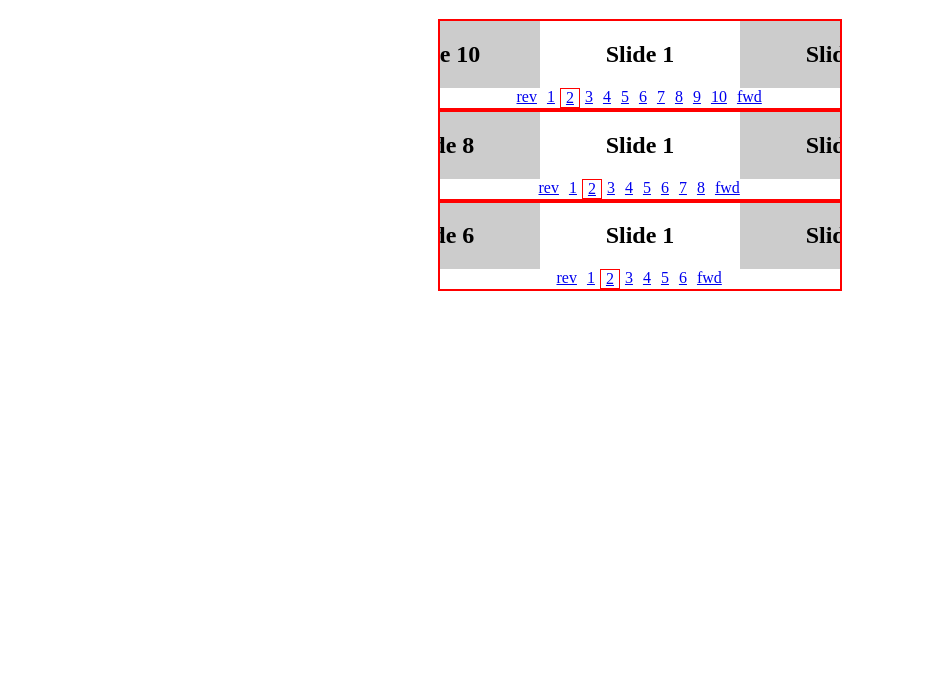
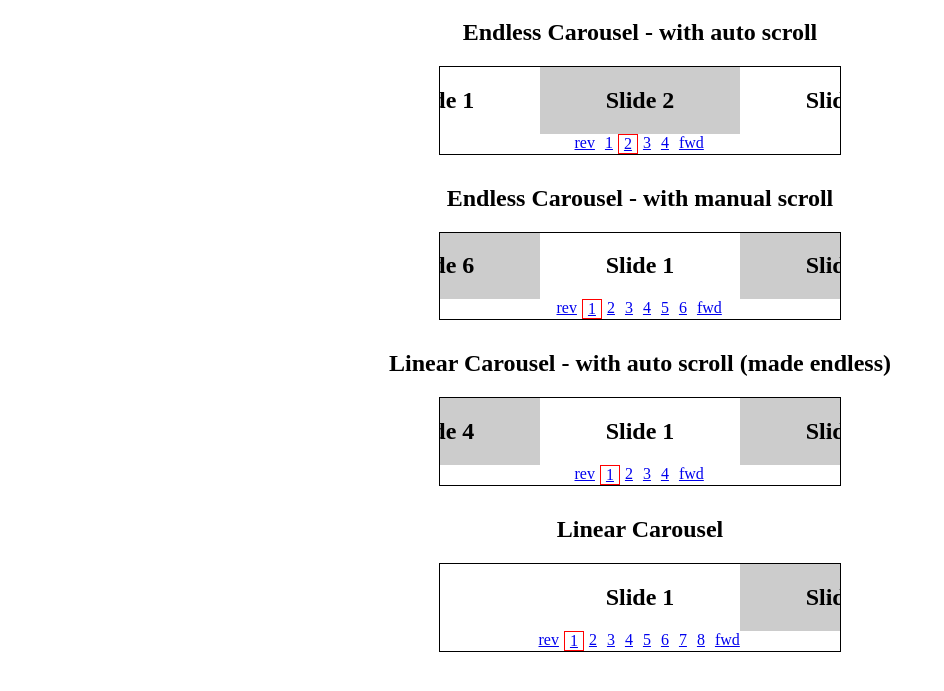
Before and after one commit to method7/Simple-Carousel, a plain HTML site: page index.html in a window 1280 px wide. Shown: the part 61-752 px from the top of the page, without its empty margins (0-944 px from the left). Drawn offline with nearby package versions, Linux system fonts and the light colour scheme.

Commit message:
Switching added for endless and auto scroll modes

```diff
--- a/index.html
+++ b/index.html
@@ -9,30 +9,40 @@
         (function( $ ){
 
             var methods = {
+
+                /***  build carousel and navigation elements  ***/
+                /************************************************/
                 init : function( options ) {
                     // Create some defaults, extending them with any options that were provided
                     var settings = $.extend( {
+                        'infinate'      : false,            // endless carousel?
                         'start'         : 1,                // carousel start slide
-                        'scrollDelay'   : 500,              // auto scroll delay, 0 = off
+                        'scrollDelay'   : 500,              // auto scroll delay, < 500 = off >= 500 sets infinate true
                         'itemView'      : 2,                // porthole width
                         'itemWidth'     : 200,              // carousel item width
                         'itemHeight'    : 'auto',           // carousel item height
                         'overlap'       : 100,              // offset carousel to see previous/next panel 50% itemWidth
                         'fwdButton'     : 'fwd',            // carousel forward button text
                         'revButton'     : 'rev',            // carousel reverse button text
+                        'disabledClass' : 'disabled',       // disabled element class
                         'navClass'      : 'carouselNav',    // carousel navigation class
-                        'itemOnClass'   : 'active'          // carousel navigation active item class
+                        'itemOnClass'   : 'active',         // carousel navigation active item class
                     }, options);
 
                     return this.each(function(){
 
                         var $this = $(this);
                         $this.data('activeSlide', 0);
-                        $this.data('navPosition', 0);
+                        $this.data('autoScroll', false);
+                        if (settings.scrollDelay > 499 ) { $this.data('autoScroll', true); settings.infinate = true };
+
+                        if(settings.infinate === true) {
                             $this.data('coreLength', $this.children().length);
+                        } else {
+                            $this.data('coreLength', 0);
+                        }
 
                         methods.buildCarousel($this, settings);
-                        if (settings.scrollDelay > 499 ) { $this.timer = setInterval(function () { methods.scroll($this, settings) }, settings.scrollDelay); };
                     });
                 },
 
@@ -47,9 +57,7 @@
                     $this.parent().css({
                         'width': settings.itemWidth * settings.itemView,
                         'height': settings.itemHeight,
-                        'border': 'solid 2px red',
                         'position': 'relative',
-                        'margin': '0 auto',
                         'overflow': 'hidden'
                     });
                     this.buildNav($this, settings);
@@ -63,10 +71,9 @@
 
                     // add jump links
                     $this.children().each(function (i) {
-                        var item, active = '';
+                        var item;
 
                         if(i === (settings.start -1)) {
-                            active = settings.itemOnClass;
                             $this.data("navPosition", settings.start -1);
                         }
 
@@ -76,15 +83,14 @@
                         });
 
                         item = $("<li/>", {
-                            rel: i,
-                            'class':active
+                            rel: i
                         }).appendTo(list);
 
                         $("<a/>", {
                             text: (i + 1),
                             href: '#',
                             rel: i,
-                            click: function (e) { this.jump(e, $this, $(this), settings); }
+                            click: function (e) { methods.jump(e, $this, $(this), settings); }
                         }).appendTo(item);
                     });
 
@@ -97,7 +103,7 @@
                         text: settings.fwdButton,
                         href: '#',
                         rel: 'fwd',
-                        click: function (e) { this.itterate(e, $this, $(this), settings); }
+                        click: function (e) { methods.itterate(e, $this, $(this), settings); }
                     }).appendTo(fwd);
 
                     // shuffle back link
@@ -109,31 +115,73 @@
                         text: settings.revButton,
                         href: '#',
                         rel: 'rev',
-                        click: function (e) { this.itterate(e, $this, $(this), settings); }
+                        click: function (e) { methods.itterate(e, $this, $(this), settings); }
                     }).appendTo(rev);
 
                     list.children().each(function () {
                         navWidth += $(this).width();
                     });
+
                     list.css({
                         'width': navWidth
                     });
+
                     this.prepareCarousel($this, settings);
                 },
+
                 prepareCarousel : function ($this, settings) {
+                    if(settings.infinate) {
                         var $items = $this.children(),
                             pre = $items.clone().removeAttr('rel').addClass('clone'),
                             post = $items.clone().removeAttr('rel').addClass('clone');
 
                         $this.append(pre);
                         $this.prepend(post);
-
+                    }
                     $this.css('width', ($this.children().length * settings.itemWidth));
-
                     $this.data('activeSlide', (settings.start - 1) + $this.data('coreLength'));
 
+                    if ($this.data('autoScroll')) {
+                        $this.timer = setInterval(function () { methods.scroll($this, settings) }, settings.scrollDelay)
+                    };
                     this.moveCarousel($this, settings,  $this.data('activeSlide'), $this.data("navPosition"));
                 },
+
+                /***  move carousel  ***/
+                /***********************/
+                itterate: function (event, $this, clicked, settings) {
+                    if(clicked.hasClass(settings.disabledClass)) { return }
+                    event.preventDefault();
+                    this.scrollStop($this.timer);
+
+                    // calculate move direction
+                    var navPosition = $this.data('navPosition'),
+                        activeSlide = $this.data('activeSlide');
+                    if (clicked.attr('rel') === 'fwd') {
+                        this.moveCarousel($this, settings,  activeSlide + 1, navPosition + 1);
+                    } else {
+                        this.moveCarousel($this, settings,  activeSlide - 1, navPosition - 1);
+                    }
+                },
+
+                jump: function (event, $this, clicked, settings) {
+                    event.preventDefault();
+                    this.scrollStop($this.timer);
+
+                    // calculate jump direction
+                    var target = parseInt(clicked.attr('rel'), 10) + $this.data('coreLength'),
+                        activeSlide = $this.data('activeSlide');
+                    if (activeSlide !== target) {
+                        this.moveCarousel($this, settings,  target, (target - $this.data('coreLength')));
+                    }
+                },
+
+                moveCarousel: function ($this, settings,  activeSlide, navPosition) {
+                    $this.data('activeSlide', activeSlide);
+                    $this.data('navPosition', navPosition);
+                    this.position($this, settings);
+                },
+
                 position : function ($this, settings) {
                     position = $this.data('activeSlide');
                     coreLength = $this.data("coreLength");
@@ -156,60 +204,65 @@
                     $this.children().animate({
                         'left': v
                     }).css('position', 'relative');
+
+                    this.setNav($this, settings);
                 },
 
+                /***  carousel navigation  ***/
+                /*****************************/
                 setNav: function ($this, settings) {
-                    var navPosition = $this.data("navPosition");
+                    if(settings.infinate === true) {
+                        this.loopNav($this, settings);
+                    } else {
+                        this.lockNav($this, settings);
+                    }
+                },
+
+                loopNav : function ($this, settings) {
+                    var navPosition = $this.data('navPosition'),
+                        coreLength = $this.data("coreLength");
+
+                    // move forward reset
+                    if (navPosition > coreLength -1) {
+                        navPosition = 0;
+                    }
+                    // move back reset
                     if (navPosition < 0) {
-                        navPosition = $this.data('coreLength') -1 ;
+                        navPosition = coreLength -1;
+                    }
                     $this.data('navPosition', navPosition);
+                    this.styleNav ($this, settings, navPosition);
+                },
+
+                lockNav : function ($this, settings, navPosition) {
+                    var navPosition = $this.data('navPosition'),
+                        $parent = $this.parent();
+                    $parent.find('ol li a.' + settings.disabledClass ).removeClass(settings.disabledClass);
+
+                    // move forward lock
+                    if (navPosition >= $this.children().length - 1) {
+                        $parent.find('ol li a[rel="' + settings.fwdButton + '"]')
+                            .addClass(settings.disabledClass);
                     }
-                    if (navPosition > $this.data('coreLength') - 1) {
-                        navPosition = 0;
-                        $this.data('navPosition', 0);
+                    // move back lock
+                    if (navPosition <= 0) {
+                        $parent.find('ol li a[rel="' + settings.revButton + '"]')
+                            .addClass(settings.disabledClass);
                     }
 
-                    $this.parent().find('ol li').removeClass(settings.itemOnClass);
-                    $this.parent()
+                    this.styleNav ($this, settings, navPosition);
+                },
+
+                styleNav : function ($this, settings, navPosition) {
+                    var $parent = $this.parent();
+                    $parent.find('ol li').removeClass(settings.itemOnClass);
+                    $parent
                         .find('ol li[rel="' + navPosition + '"]')
                         .addClass(settings.itemOnClass);
                 },
 
-                itterate: function (event, $this, clicked, settings) {
-                    event.preventDefault();
-                    methods.scrollStop($this.timer);
-
-                    // calculate move direction
-                    var navPosition = $this.data('navPosition'),
-                        activeSlide = $this.data('activeSlide');
-                    if (clicked.attr('rel') === 'fwd') {
-                        this.moveCarousel($this, settings,  activeSlide + 1, navPosition + 1);
-                    } else {
-                        this.moveCarousel($this, settings,  activeSlide - 1, navPosition - 1);
-                    }
-                    this.position($this, settings);
-                    this.setNav($this, settings);
-                },
-
-                jump: function (event, $this, clicked, settings) {
-                    event.preventDefault();
-                    methods.scrollStop($this.timer);
-
-                    // calculate jump direction
-                    var target = parseInt(clicked.attr('rel'), 10) + $this.data('coreLength'),
-                        activeSlide = $this.data('activeSlide');
-                    if (activeSlide !== target) {
-                        this.moveCarousel($this, settings,  target, (target - $this.data('coreLength')));
-                    }
-                },
-
-                moveCarousel: function ($this, settings, activeSlide ,navPosition){
-                    $this.data('activeSlide', activeSlide);
-                    $this.data('navPosition', navPosition);
-                    this.position($this, settings);
-                    this.setNav($this, settings);
-                },
-
+                /***  auto scroll carousel  ***/
+                /******************************/
                 scroll: function ($this, settings) {
                     this.moveCarousel($this, settings,  $this.data('activeSlide') + 1, $this.data('navPosition') + 1);
                 },
@@ -235,12 +288,41 @@
         </script>
         <script type="text/javascript">
             $(window).load(function () {
-                $('.carousel').carousel({
-                    'scrollDelay'     : 5000
+
+                $('.endlessScroll').carousel({
+                    'infinate'      : true,             // endless carousel?
+                    'start'         : 1,                // carousel start slide
+                    'scrollDelay'   : 3000              // auto scroll delay, < 500 = off >= 500 sets infinate true
                 });
+
+                $('.endless').carousel({
+                    'infinate'      : true,             // endless carousel?
+                    'start'         : 1,                // carousel start slide
+                    'scrollDelay'   : 0                 // auto scroll delay, < 500 = off >= 500 sets infinate true
+                });
+
+                $('.linearScroll').carousel({
+                    'infinate'      : false,             // endless carousel?
+                    'start'         : 1,                 // carousel start slide
+                    'scrollDelay'   : 6000               // auto scroll delay, < 500 = off >= 500 sets infinate true
+                });
+
+                $('.linear').carousel({
+                    'scrollDelay'   : 0,                 // endless carousel?
+                    'start'         : 1,
+                });
+
             });
         </script>
         <style type="text/css">
+            article > div {
+                overflow:hidden;
+                border:solid 1px #000;
+                margin:0 auto 30px;
+            }
+            article > h2 {
+                text-align: center;
+            }
             ol, ul {
                 list-style: none;
                 margin: 0;
@@ -279,21 +361,43 @@
     <body>
         <h1>infinate jQurey Carousel</h1>
         <article>
-            <ul class="carousel">
+            <h2>Endless Carousel - with auto scroll</h2>
+            <ul class="carousel endlessScroll">
+                <li><h1>Slide 1</h1></li>
+                <li><h1>Slide 2</h1></li>
+                <li><h1>Slide 3</h1></li>
+                <li><h1>Slide 4</h1></li>
+                <!-- li><h1>Slide 5</h1></li>
+                <li><h1>Slide 6</h1></li>
+                <li><h1>Slide 7</h1></li>
+                <li><h1>Slide 8</h1></li>
+                <li><h1>Slide 9</h1></li>
+                <li><h1>Slide 10</h1></li -->
+            </ul>
+        </article>
+        <article>
+            <h2>Endless Carousel - with manual scroll</h2>
+            <ul class="carousel endless">
                 <li><h1>Slide 1</h1></li>
                 <li><h1>Slide 2</h1></li>
                 <li><h1>Slide 3</h1></li>
                 <li><h1>Slide 4</h1></li>
                 <li><h1>Slide 5</h1></li>
                 <li><h1>Slide 6</h1></li>
-                <li><h1>Slide 7</h1></li>
-                <li><h1>Slide 8</h1></li>
-                <li><h1>Slide 9</h1></li>
-                <li><h1>Slide 10</h1></li>
             </ul>
         </article>
         <article>
-            <ul class="carousel">
+            <h2>Linear Carousel - with auto scroll (made endless)</h2>
+            <ul class="carousel linearScroll">
+                <li><h1>Slide 1</h1></li>
+                <li><h1>Slide 2</h1></li>
+                <li><h1>Slide 3</h1></li>
+                <li><h1>Slide 4</h1></li>
+            </ul>
+        </article>
+        <article>
+            <h2>Linear Carousel</h2>
+            <ul class="carousel linear">
                 <li><h1>Slide 1</h1></li>
                 <li><h1>Slide 2</h1></li>
                 <li><h1>Slide 3</h1></li>
@@ -304,15 +408,5 @@
                 <li><h1>Slide 8</h1></li>
             </ul>
         </article>
-        <article>
-            <ul class="carousel">
-                <li><h1>Slide 1</h1></li>
-                <li><h1>Slide 2</h1></li>
-                <li><h1>Slide 3</h1></li>
-                <li><h1>Slide 4</h1></li>
-                <li><h1>Slide 5</h1></li>
-                <li><h1>Slide 6</h1></li>
-            </ul>
-        </article>
     </body>
 </html>
```
Lines whose indentation alone changed are shown as unchanged.
